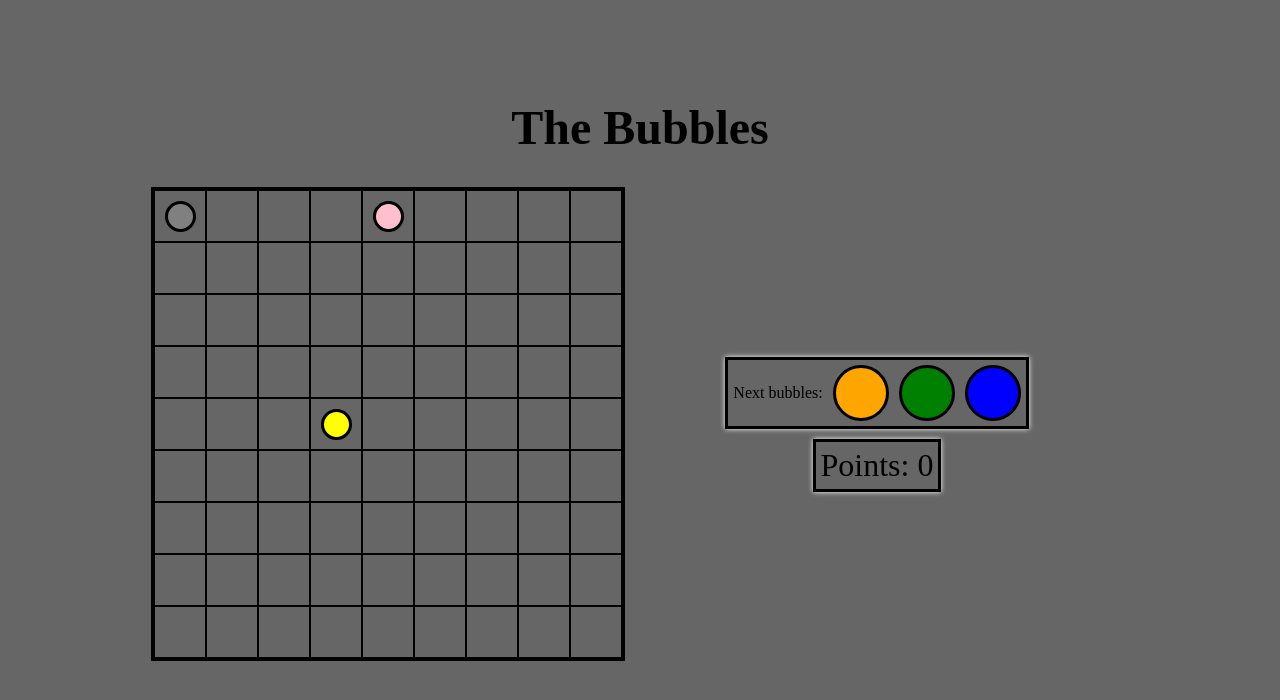
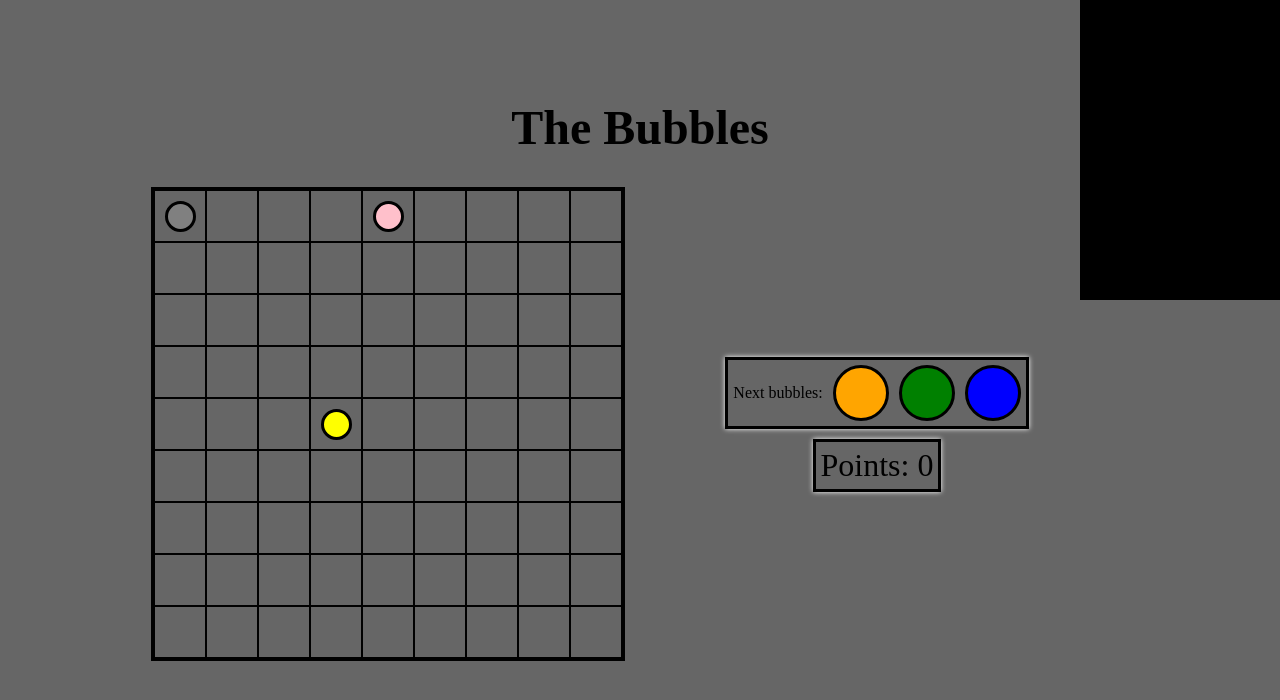
Before and after one commit to Wenszel/ts-bubbles, a website built with webpack: page public/index.html in a window 1280 px wide. Built offline with nearby package versions, Linux system fonts and the light colour scheme.

Commit message:
added decorator that measures performance

```diff
--- a/public/index.css
+++ b/public/index.css
@@ -68,3 +68,14 @@ h1 {
     align-items: center;
     justify-content: center;
 }
+#performance {
+    position: absolute;
+    background-color: black;
+    color: white;
+    overflow: scroll;
+    height: 300px;
+    width: 200px;
+    z-index: 1;
+    right: 0;
+    top: 0;
+}
--- a/src/GameMap.ts
+++ b/src/GameMap.ts
@@ -2,11 +2,11 @@ import MapNode from "./MapNode";
 import Bubble from "./Bubble";
 import Game from "./Game";
 import ShortesPath from "./ShortesPath";
+import MapNodes from "./interfaces/MapNodes";
 import { TIME } from "./Constans";
-import animations from "./decorators/animations";
 
 class GameMap {
-    public listOfNodes: Array<MapNode>;
+    public listOfNodes: MapNodes;
     public gameMapEl: HTMLElement;
     public endMapNode: MapNode;
     public bubblesOnMap: Array<Bubble> = [];
--- a/src/ShortesPath.ts
+++ b/src/ShortesPath.ts
@@ -1,6 +1,8 @@
 import GameMap from "./GameMap";
 import MapNode from "./MapNode";
+import MapNodes from "./interfaces/MapNodes";
 import Step from "./interfaces/Step";
+import Performance from "./decorators/performance";
 
 class ShortesPath {
     private start: MapNode;
@@ -8,7 +10,7 @@ class ShortesPath {
     private steps: Array<Array<Step>> = [];
     private map: GameMap;
     public isPath: boolean;
-    public path: Array<MapNode> = [];
+    public path: MapNodes = [];
 
     constructor(start: MapNode, end: MapNode, map: GameMap) {
         this.start = start;
@@ -16,6 +18,7 @@ class ShortesPath {
         this.map = map;
         this.isPath = this.findPath();
     }
+    @Performance
     private findPath(): boolean {
         this.steps.push([{ node: this.start, parent: null }]);
         while (!this.steps.find(i => i.find(i => i.node === this.end))) {
--- /dev/null
+++ b/src/decorators/performance.ts
@@ -0,0 +1,15 @@
+export default function (target: any, name: string, descriptor: any) {
+    const originalMethod = descriptor.value;
+    const performanceEl = document.createElement("div");
+    performanceEl.id = "performance";
+    document.getElementById("app").append(performanceEl);
+    descriptor.value = function (...args: any[]) {
+        const start = new Date().getTime();
+        var result = originalMethod.apply(this, args);
+        const end = new Date().getTime();
+        const time = end - start;
+        performanceEl.innerHTML += `Time: 0.00${time}s <br/>`;
+        performanceEl.scrollTop = performanceEl.scrollHeight;
+        return result;
+    };
+}
--- /dev/null
+++ b/src/interfaces/MapNodes.ts
@@ -0,0 +1,4 @@
+import MapNode from "../MapNode";
+export default interface MapNodes extends Array<MapNode> {
+    [index: number]: MapNode;
+}
```
